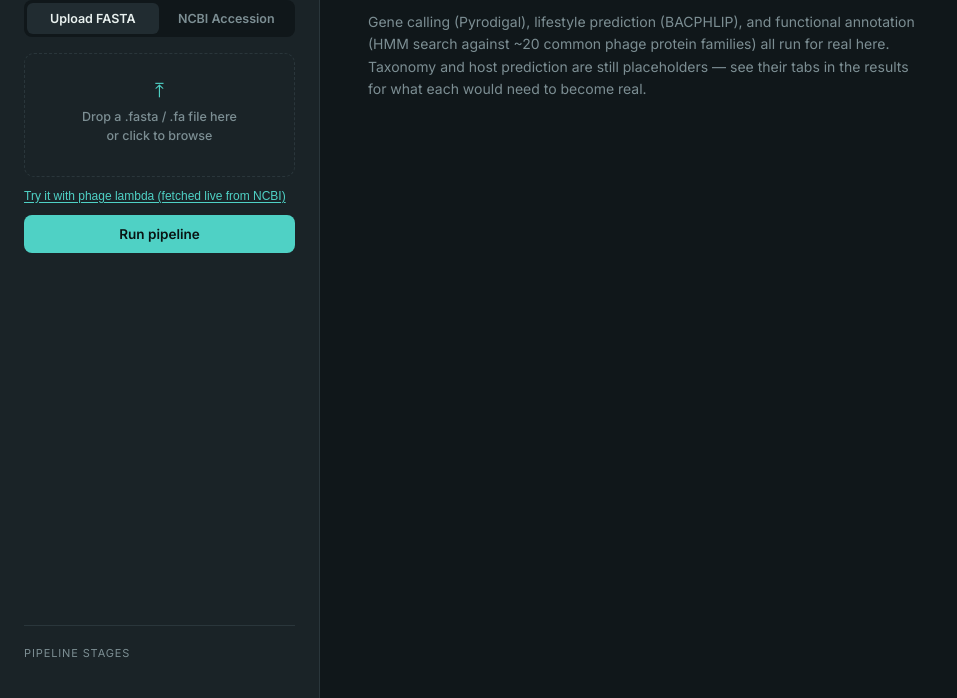
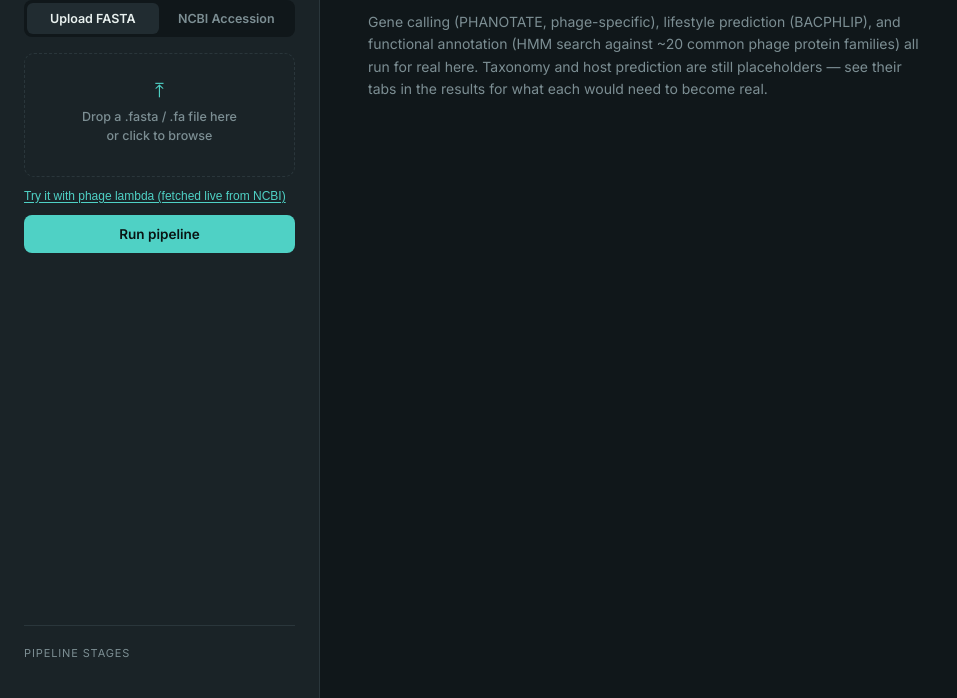
Before and after one commit to benswiftcah/Phage-Explorer, a plain HTML site: page static/index.html in a window 1280 px wide. Shown: the part 102-800 px from the top of the page, without its empty margins (0-957 px from the left). Drawn offline with Linux system fonts and the light colour scheme.

Commit message:
Update gene calling methods in empty state message

```diff
--- a/static/index.html
+++ b/static/index.html
@@ -57,7 +57,7 @@
     <section id="empty-state" class="empty-state">
       <p class="eyebrow">No genome loaded</p>
       <h2>Submit a FASTA file or accession to begin</h2>
-      <p class="muted">Gene calling (Pyrodigal), lifestyle prediction (BACPHLIP), and
+      <p class="muted">Gene calling (PHANOTATE, phage-specific), lifestyle prediction (BACPHLIP), and
         functional annotation (HMM search against ~20 common phage protein families)
         all run for real here. Taxonomy and host prediction are still placeholders —
         see their tabs in the results for what each would need to become real.</p>
```
